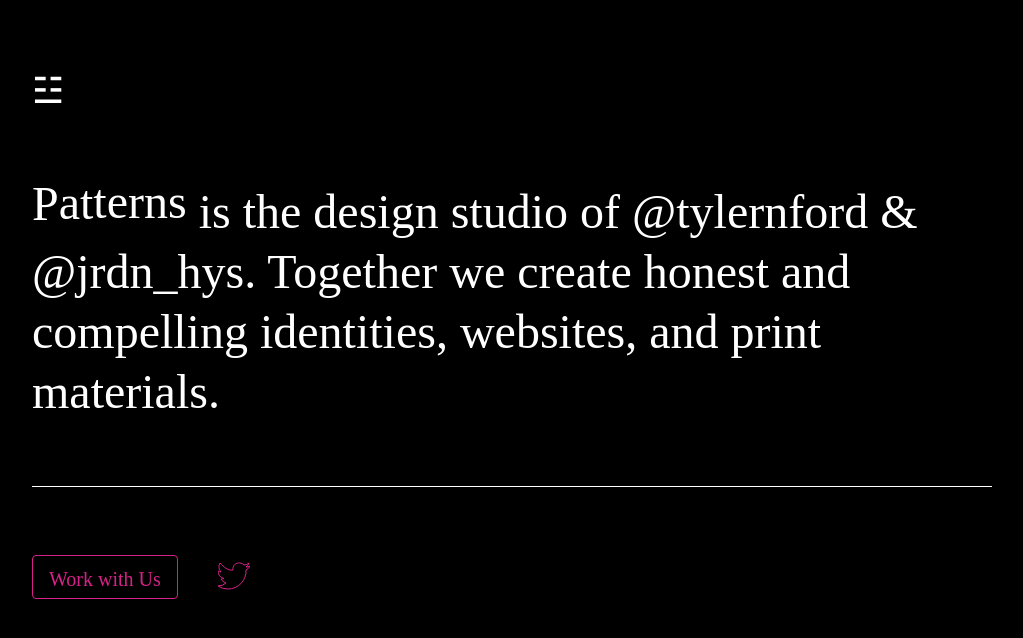
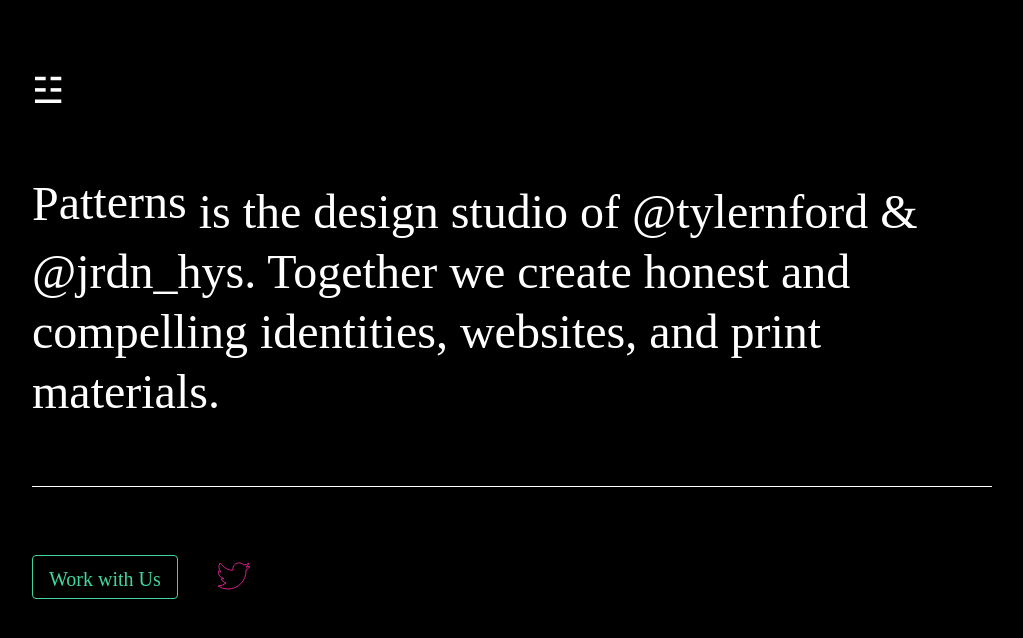
Before and after one commit to wearepatterns/wearepatterns.github.io, a Jekyll site: the page built from index.markdown, in a window 1280 px wide. Shown: the top 638 px of the page, without its empty margins (96-1119 px from the left). Built offline with Jekyll 4.4.1, drawn with Linux system fonts in a browser that asks for light colours.

Commit message:
Update split.html

```diff
--- a/_layouts/split.html
+++ b/_layouts/split.html
@@ -42,7 +42,7 @@
             Together we create honest and compelling identities, websites, and print materials.</h1>
 
         <div class="flex justify-start">
-            <a class="b--hot-pink ba br2 f4-l fw5 hover-bg-hot-pink hot-pink hover-black link mr4 mt1 ph3 pt2 pb1" href="" title="Work with Us">
+            <a class="b--green ba br2 f4-l fw5 hover-bg-hot-pink green hover-black link mr4 mt1 ph3 pt2 pb1" href="" title="Work with Us">
         Work with Us</a>
             <a class="black br-100 db h2 hover-hot-pink link mt2 pl2 w2" href="http://twitter.com/wearepatterns" title="Twitter">
             <svg data-icon="twitter" viewBox="0 0 32 32" style="stroke:#d62288;fill:currentcolor;">
```
